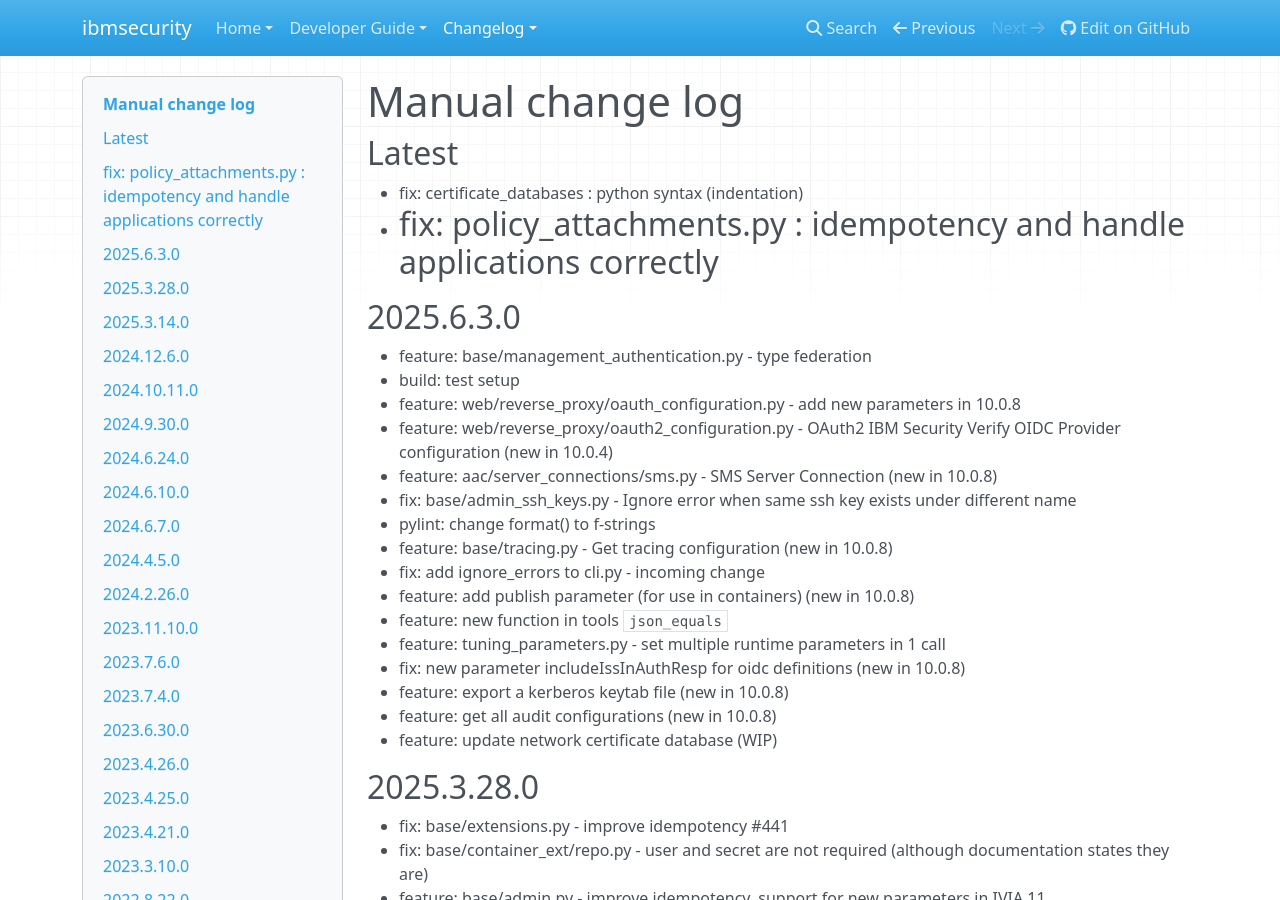
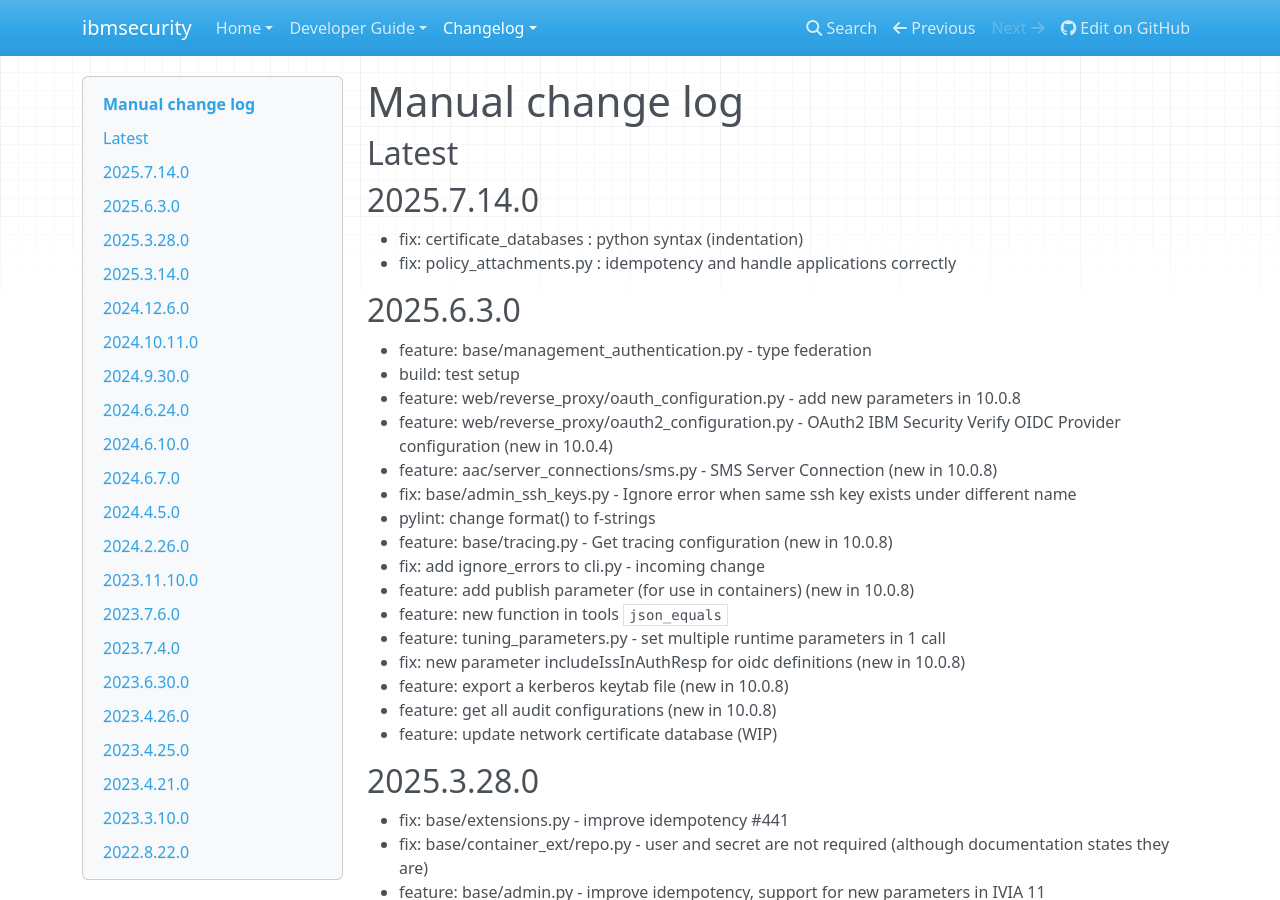
Before and after one commit to IBM-Security/ibmsecurity, an MkDocs documentation site: the page built from docs/changelog.md, in a window 1280 px wide and 900 px high. Built offline with MkDocs 1.6.1, drawn with Linux system fonts in a browser that asks for light colours; nearby versions of some CDN libraries.

Commit message:
documentation: update version

```diff
--- a/docs/changelog.md
+++ b/docs/changelog.md
@@ -2,9 +2,10 @@
 
 ## Latest
 
+## 2025.7.14.0
+
 - fix: certificate_databases : python syntax (indentation)
 - fix: policy_attachments.py : idempotency and handle applications correctly
--
 
 ## 2025.6.3.0
 
```
